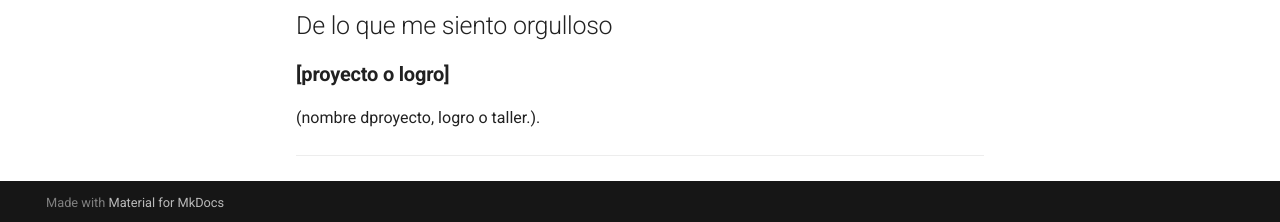
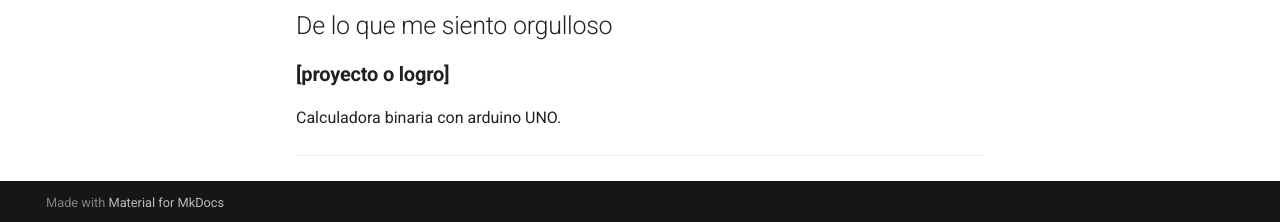
Before and after one commit to Salamanca203279/Portafolio, an MkDocs documentation site: the page built from docs/index.md, in a window 1280 px wide and 1161 px high. Shown: the part 936-1158 px from the top of the window. Built offline with MkDocs 1.6.1 and Material for MkDocs 9.7.7, drawn with Linux system fonts in a browser that asks for light colours.

Commit message:
Update index.md

```diff
--- a/docs/index.md
+++ b/docs/index.md
@@ -21,7 +21,7 @@ Me interesan **el deporte**, **la mecánica** y **la tecnología**.
 ##  De lo que me siento orgulloso
 
 ### **[proyecto o logro]**
-(nombre dproyecto, logro o taller.).
+Calculadora binaria con arduino UNO.
 
 
 ---
```
